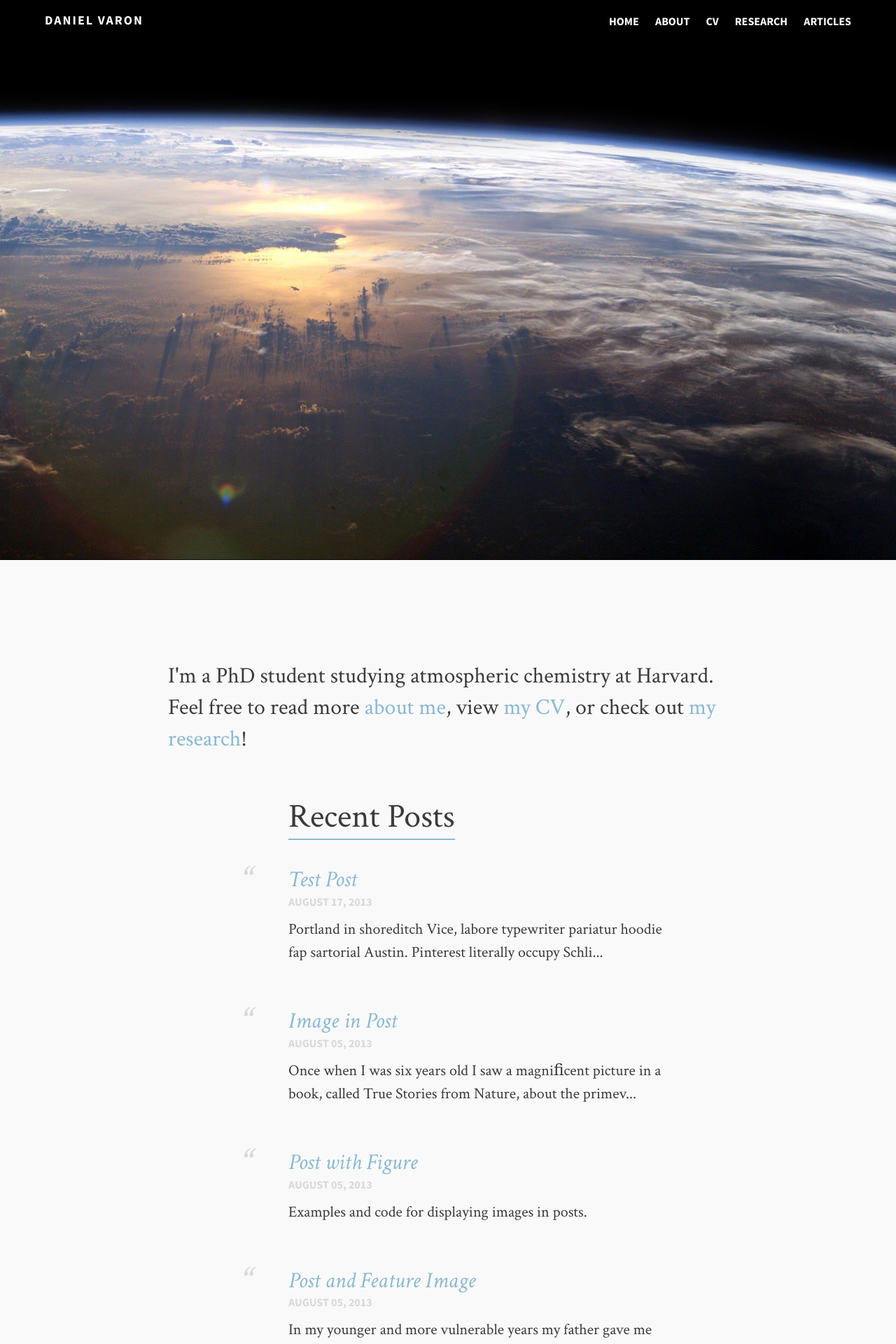
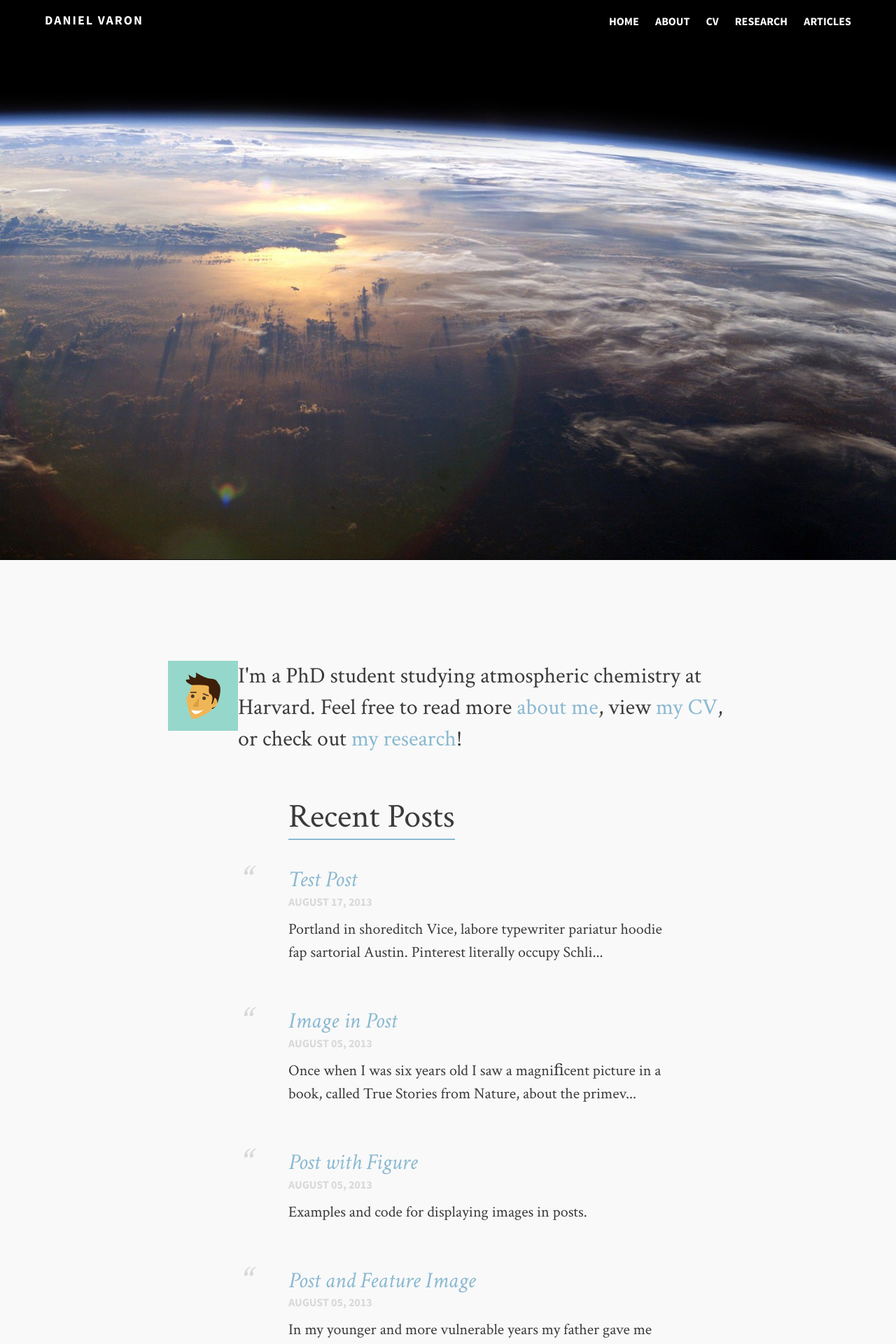
Before and after one commit to djvaron/djvaron.github.io, a Jekyll site: the page built from index.md, in a window 1280 px wide. Shown: the top 1920 px of the page at 70% size. Built offline with Jekyll 4.4.1, drawn with Linux system fonts in a browser that asks for light colours.

Commit message:
Update home.html

```diff
--- a/_layouts/home.html
+++ b/_layouts/home.html
@@ -12,7 +12,10 @@
     <div id='bump'>
         <section class="article archive">
           <article class="archive-wrap">
+            <span>
+                <img src="images/avatar.png" height= "100" width="100" style="float:left;"/>
                 <p class="intro">I'm a PhD student studying atmospheric chemistry at Harvard. Feel free to read more <a href="{{ site.url }}/about">about me</a>, view <a href="{{ site.url }}/cv.pdf">my CV</a>, or check out <a href="{{ site.url }}/research">my research</a>! </p>
+            </span>
                 <br>
                 <br>
               <ol class="post-list">
```
